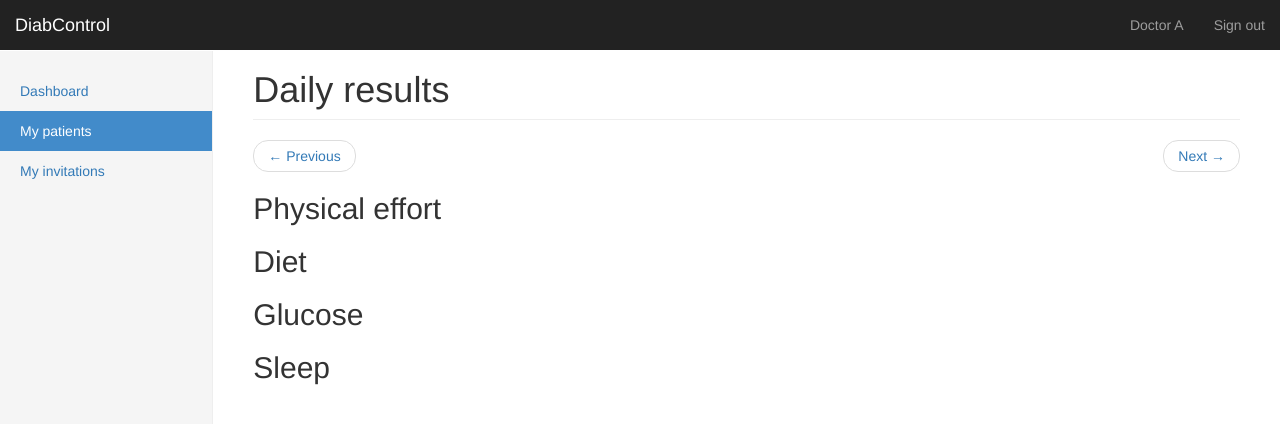
After one commit to novirael/diabcontrol, a Django app: page /patients/details/1/results/daily/ in a window 1280 px wide. The commit adds this page. Shown: the top 424 px of the page. Run offline with Django 3.2, Linux system fonts and the light colour scheme; a user stored in the database is signed in; some libraries are stand-ins or nearby versions.

Commit message:
Przygotowanie szkieletu do przeglądania wyników #21 #22

```diff
--- a/patients/urls.py
+++ b/patients/urls.py
@@ -1,9 +1,14 @@
 from django.conf.urls import url
 from django.contrib.auth.decorators import login_required
 
-from patients.views import PatientIndex, PatientDetails
+from patients.views import PatientIndex, PatientDetails, DailyResultsDetails, MonthlyResultsDetails, \
+    YearlyResultsDetails
 
 urlpatterns = [
     url('^index/$', login_required(PatientIndex.as_view()), name='index'),
     url('^details/(?P<pk>\d+)/$', login_required(PatientDetails.as_view()), name='details'),
+
+    url('^details/(?P<pk>\d+)/results/daily/$', login_required(DailyResultsDetails.as_view()), name='daily_results'),
+    url('^details/(?P<pk>\d+)/results/monthly/$', login_required(MonthlyResultsDetails.as_view()), name='monthly_results'),
+    url('^details/(?P<pk>\d+)/results/yearly/$', login_required(YearlyResultsDetails.as_view()), name='yearly_results'),
 ]
--- a/patients/views.py
+++ b/patients/views.py
@@ -32,3 +32,15 @@ class PatientDetails(TemplateView):
         context = super(PatientDetails, self).get_context_data(**kwargs)
         context['patient'] = self.patient
         return context
+
+
+class DailyResultsDetails(TemplateView):
+    template_name = 'patients/results_daily.html'
+
+
+class MonthlyResultsDetails(TemplateView):
+    template_name = 'patients/results_daily.html'
+
+
+class YearlyResultsDetails(TemplateView):
+    template_name = 'patients/results_daily.html'
--- /dev/null
+++ b/templates/patients/results_daily.html
@@ -0,0 +1,15 @@
+{% extends "base.html" %}
+
+{% block content %}
+    <h1 class="page-header">Daily results</h1>
+    <nav>
+      <ul class="pager">
+        <li class="previous"><a href="#"><span aria-hidden="true">&larr;</span> Previous</a></li>
+        <li class="next"><a href="#">Next <span aria-hidden="true">&rarr;</span></a></li>
+      </ul>
+    </nav>
+    <h2>Physical effort</h2>
+    <h2>Diet</h2>
+    <h2>Glucose</h2>
+    <h2>Sleep</h2>
+{% endblock %}
```
Also changed, not shown: templates/patients/details.html (+3 -7 lines).
